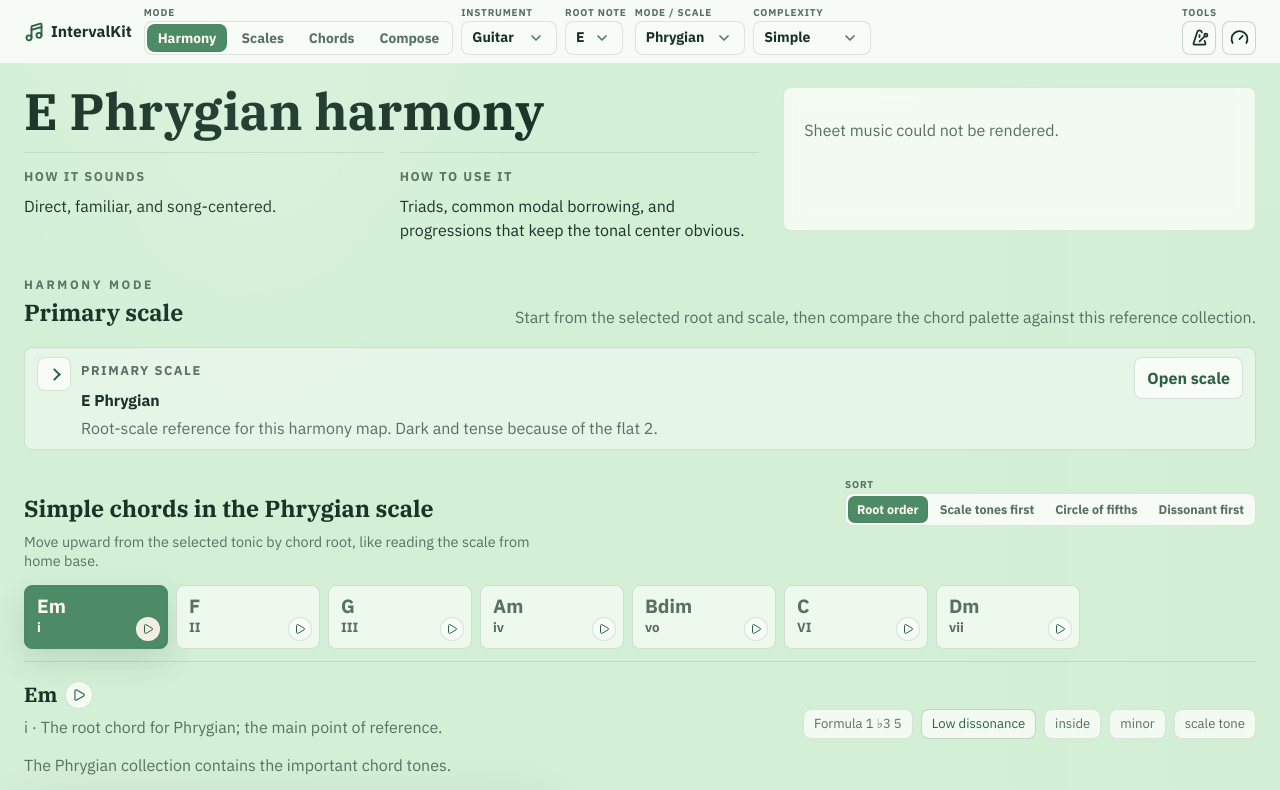
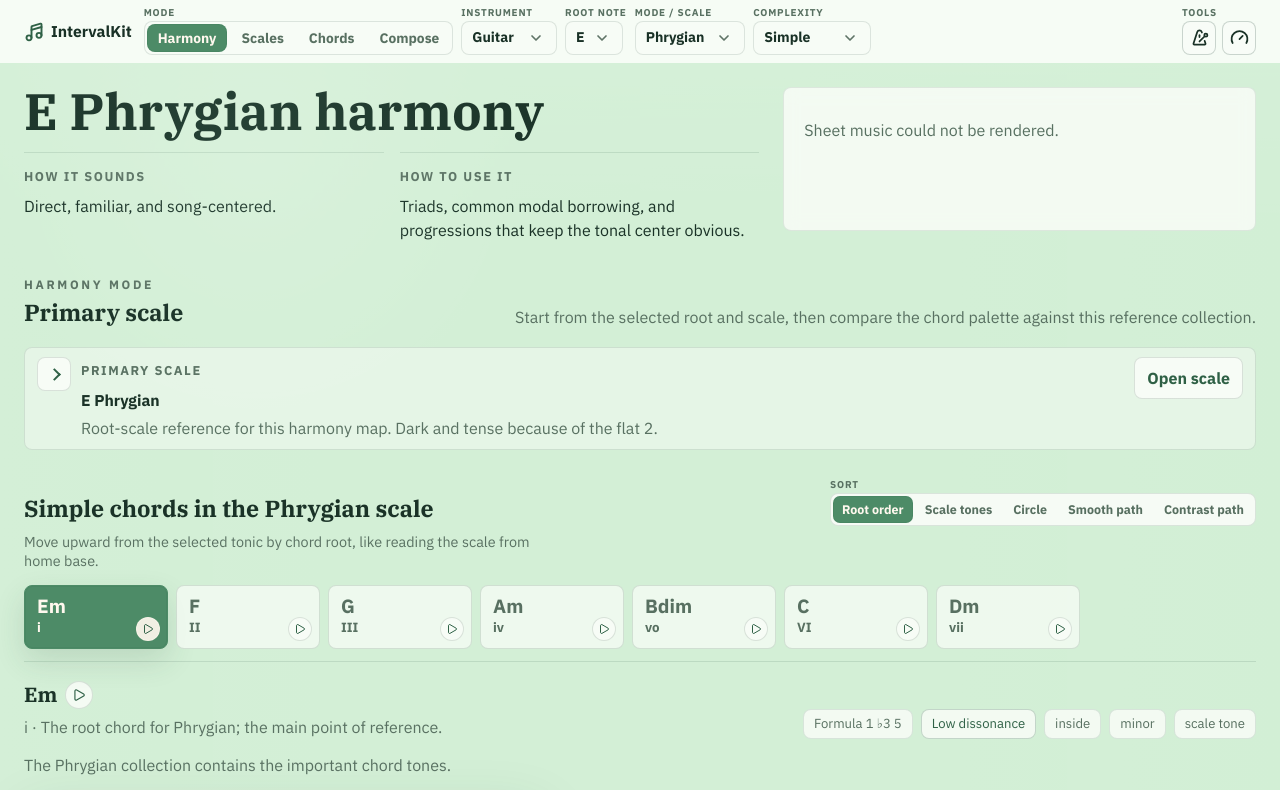
Before and after one commit to aleshh/gtr-scales, a React (Vite) app: page / in a window 1280 px wide. Shown: the top 790 px of the page. Built offline with nearby package versions, Linux system fonts and the light colour scheme.

Commit message:
Improve chord sort order options

```diff
--- a/src/App.jsx
+++ b/src/App.jsx
@@ -142,18 +142,23 @@ const CHORD_PALETTE_SORT_OPTIONS = [
   },
   {
     id: 'inside',
-    label: 'Scale tones first',
-    help: 'Start with smoother chords whose tones fit the selected scale, then move toward borrowed tension.',
+    label: 'Scale tones',
+    help: 'Group chords that fit the selected scale before borrowed and outside colors.',
   },
   {
     id: 'fifths',
-    label: 'Circle of fifths',
-    help: 'Group roots by fifth relationships, useful for hearing dominant motion and common progressions.',
+    label: 'Circle',
+    help: 'Order roots by fifth relationships, useful for hearing dominant motion and common progressions.',
   },
   {
-    id: 'dissonant',
-    label: 'Dissonant first',
-    help: 'Lead with the highest-tension colors for outside movement, contrast, and release ideas.',
+    id: 'smooth',
+    label: 'Smooth path',
+    help: 'Arrange each chord near the previous one, favoring shared tones and small voice-leading moves.',
+  },
+  {
+    id: 'contrast',
+    label: 'Contrast path',
+    help: 'Arrange each chord far from the previous one, favoring fewer shared tones and bigger harmonic jumps.',
   },
 ]
 const FIFTH_ORDER = [0, 7, 2, 9, 4, 11, 6, 1, 8, 3, 10, 5]
@@ -529,7 +534,98 @@ function getChordRootInterval(chord, tonicPitchClass) {
   return chord.interval ?? 0
 }
 
+function getChordTonePitchClasses(chord) {
+  const quality = CHORD_QUALITIES[chord.qualityId ?? chord.quality]
+
+  if (!quality || !Number.isFinite(chord.rootPitchClass)) return []
+
+  return Object.keys(quality.toneLabels)
+    .map(Number)
+    .map((interval) => (chord.rootPitchClass + interval) % 12)
+}
+
+function getPitchClassDistance(left, right) {
+  const distance = Math.abs(left - right)
+
+  return Math.min(distance, 12 - distance)
+}
+
+function getSharedToneCount(leftTones, rightTones) {
+  return leftTones.filter((tone) => rightTones.includes(tone)).length
+}
+
+function getNearestToneDistance(tone, tones) {
+  if (tones.length === 0) return 6
+
+  return Math.min(...tones.map((candidate) => getPitchClassDistance(tone, candidate)))
+}
+
+function getVoiceLeadingDistance(leftTones, rightTones) {
+  if (leftTones.length === 0 || rightTones.length === 0) return 12
+
+  const leftDistance = leftTones.reduce((sum, tone) => sum + getNearestToneDistance(tone, rightTones), 0)
+  const rightDistance = rightTones.reduce((sum, tone) => sum + getNearestToneDistance(tone, leftTones), 0)
+
+  return (leftDistance + rightDistance) / (leftTones.length + rightTones.length)
+}
+
+function getChordPathScore(leftChord, rightChord) {
+  const leftTones = getChordTonePitchClasses(leftChord)
+  const rightTones = getChordTonePitchClasses(rightChord)
+  const sharedTones = getSharedToneCount(leftTones, rightTones)
+  const possibleSharedTones = Math.max(leftTones.length, rightTones.length)
+  const voiceLeading = getVoiceLeadingDistance(leftTones, rightTones)
+  const tensionShift = Math.abs(getChordDissonanceRank(leftChord) - getChordDissonanceRank(rightChord))
+
+  return {
+    contrast: voiceLeading + (possibleSharedTones - sharedTones) * 3 + tensionShift * 2,
+    smooth: voiceLeading - sharedTones * 3 + tensionShift,
+  }
+}
+
+function sortChordPalettePath(rows, tonicPitchClass, pathMode) {
+  if (rows.length <= 1) return rows
+
+  const remaining = rows.map((row, index) => ({ row, index }))
+  const tonicIndex = remaining.findIndex((item) => getChordRootInterval(item.row, tonicPitchClass) === 0)
+  const startIndex = tonicIndex === -1 ? 0 : tonicIndex
+  const ordered = [remaining.splice(startIndex, 1)[0]]
+
+  while (remaining.length > 0) {
+    const current = ordered.at(-1).row
+    let bestIndex = 0
+
+    for (let index = 1; index < remaining.length; index += 1) {
+      const candidate = remaining[index]
+      const best = remaining[bestIndex]
+      const candidateScore = getChordPathScore(current, candidate.row)[pathMode]
+      const bestScore = getChordPathScore(current, best.row)[pathMode]
+      const scoreDelta = pathMode === 'contrast'
+        ? bestScore - candidateScore
+        : candidateScore - bestScore
+
+      if (
+        scoreDelta < 0
+        || (scoreDelta === 0
+          && (getChordRootInterval(candidate.row, tonicPitchClass) < getChordRootInterval(best.row, tonicPitchClass)
+            || (getChordRootInterval(candidate.row, tonicPitchClass) === getChordRootInterval(best.row, tonicPitchClass)
+              && candidate.index < best.index)))
+      ) {
+        bestIndex = index
+      }
+    }
+
+    ordered.push(remaining.splice(bestIndex, 1)[0])
+  }
+
+  return ordered.map((item) => item.row)
+}
+
 function sortChordPaletteRows(rows, sortMode, tonicPitchClass) {
+  if (sortMode === 'smooth' || sortMode === 'contrast') {
+    return sortChordPalettePath(rows, tonicPitchClass, sortMode)
+  }
+
   return rows
     .map((row, index) => ({ row, index }))
     .sort((left, right) => {
@@ -543,12 +639,6 @@ function sortChordPaletteRows(rows, sortMode, tonicPitchClass) {
         const rightFifth = FIFTH_ORDER.indexOf(getChordRootInterval(right.row, tonicPitchClass))
 
         return (leftFifth === -1 ? 99 : leftFifth) - (rightFifth === -1 ? 99 : rightFifth)
-          || left.index - right.index
-      }
-
-      if (sortMode === 'dissonant') {
-        return getChordDissonanceRank(right.row) - getChordDissonanceRank(left.row)
-          || getChordInsideRank(right.row) - getChordInsideRank(left.row)
           || left.index - right.index
       }
 
```
